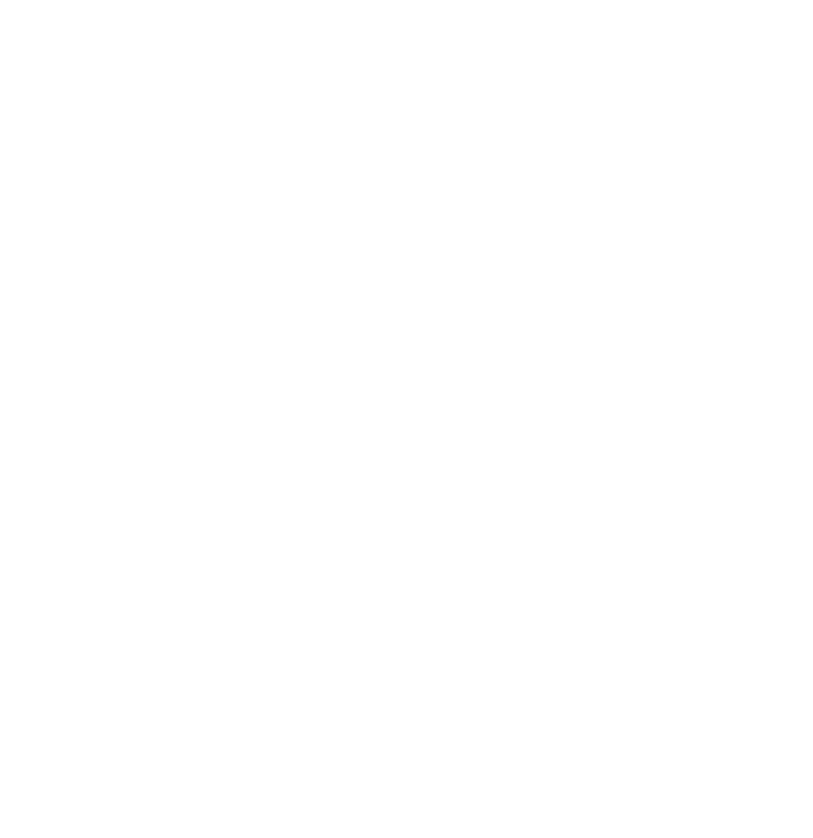
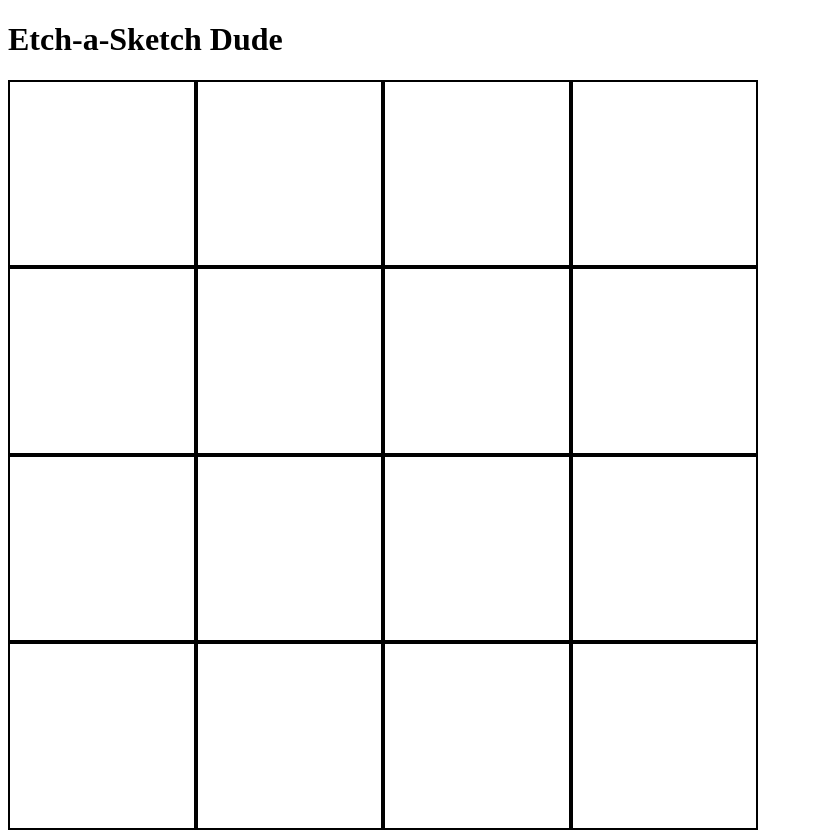
Before and after one commit to slpkid/etch-a-sketch, a plain HTML site: page index.html in a window 1280 px wide. Shown: the whole page, without its empty margins (0-813 px from the left). Before the commit the page ends 800 px from the top, so only its background shows below. Drawn offline with Linux system fonts and the light colour scheme.

Commit message:
Add default16x16 function to create a 16 x 16 grid on start

```diff
--- a/index.html
+++ b/index.html
@@ -4,8 +4,11 @@
     <meta charset="UTF-8">
     <meta name="viewport" content="width=device-width, initial-scale=1.0">
     <title>Etch-a-Sketch</title>
+    <link rel="stylesheet" href="./styles.css">
+    <script src="./main.js" defer></script>
 </head>
 <body>
-
+    <h1>Etch-a-Sketch Dude</h1>
+    <div id="sketch-container"></div>
 </body>
 </html>
--- a/main.js
+++ b/main.js
@@ -0,0 +1,13 @@
+const container = document.querySelector("#sketch-container")
+
+function default16x16() {
+    let i = 0
+    while (i < 16) {
+        const newDiv = document.createElement("div");
+        newDiv.classList.add("box")
+        container.appendChild(newDiv);
+        i++;
+    }
+}
+
+default16x16();
--- a/styles.css
+++ b/styles.css
@@ -0,0 +1,16 @@
+* {
+    box-sizing:border-box;
+}
+#sketch-container {
+    display: flex;
+    flex-wrap: wrap;
+    width: 750px;
+    height: 750px;
+}
+.box {
+    min-width: 187.5px;
+    min-height: 187.5x;
+    border: 2px solid black;
+    flex-grow: 1;
+    background-color: white;
+}
```
Also changed, not shown: 1 other file.
